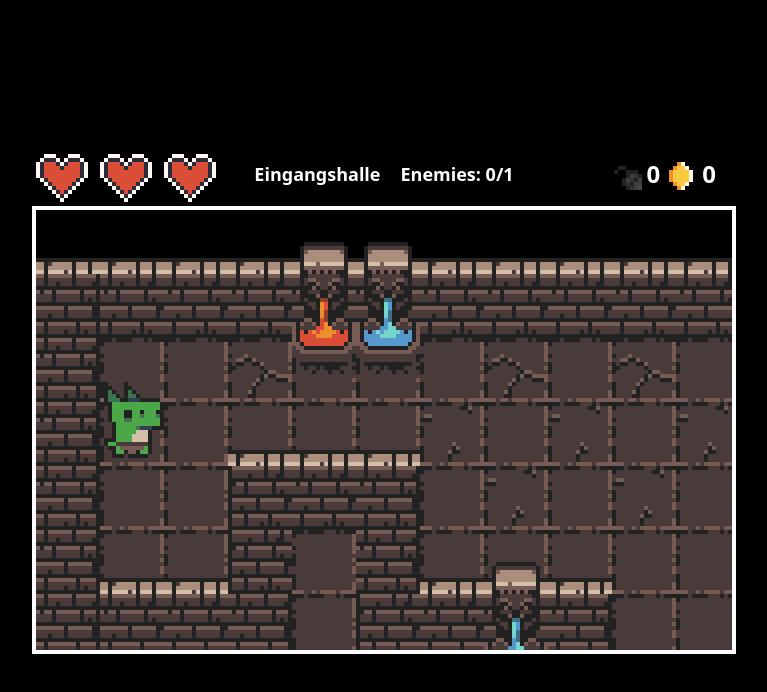
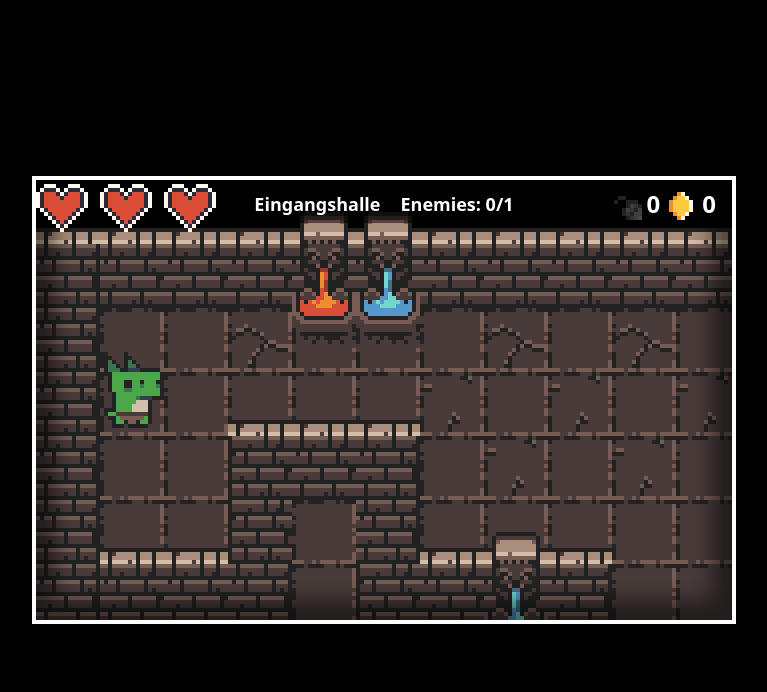
Before and after one commit to H-Schultz/hawk3, a Vue app: page /dungeon-crawler in a window 1280 px wide. Shown: the top 692 px of the page, without its empty margins (256-1023 px from the left). Built offline with nearby package versions, Linux system fonts and the light colour scheme.

Commit message:
Hawk3 DungeonCrawler weiter entwickelt

```diff
--- a/src/components/dungeon-crawler/Camera.vue
+++ b/src/components/dungeon-crawler/Camera.vue
@@ -90,6 +90,16 @@ defineExpose({ getRelativePosition });
     border: 4px solid #fff;
   }
 
+  .camera-viewport::after {
+    content: '';
+    display: flex;
+    position: absolute;
+    width: 100%;
+    height: 100%;
+    z-index: 400;
+    box-shadow: inset 0 0 20px 20px rgba(0, 0, 0, 0.5);
+  }
+
   .game-world {
     position: absolute;
     top: 0;
--- a/src/components/dungeon-crawler/DungeonCrawler.vue
+++ b/src/components/dungeon-crawler/DungeonCrawler.vue
@@ -1026,7 +1026,6 @@ watch(() => gameState.value, (newState) => {
     <main class="main-content">
       <div class="game-container">
         <GameUI :player="player" :current-map="currentMap" :defeated-enemies="defeatedEnemies" :enemies="enemies"></GameUI>
-        <Overlay :game-state="gameState" :player="player"></Overlay>
         <Camera
           v-if="dungeonMap"
           :player="player"
@@ -1076,6 +1075,7 @@ watch(() => gameState.value, (newState) => {
             </div>
           </template>
         </Camera>
+        <Overlay :game-state="gameState" :player="player"></Overlay>
       </div>
     </main>
   </div>
--- a/src/components/dungeon-crawler/GameUI.vue
+++ b/src/components/dungeon-crawler/GameUI.vue
@@ -78,11 +78,13 @@
 <style scoped>
 
 .game-ui {
-  position: relative;
-  z-index: 105;
+  position: absolute;
+  z-index: 500;
   padding: 10px;
   height: 60px;
-  background: #000;
+  width: 100%;
+  top: 0;
+  left: 0;
 }
 
 .hearts-container {
--- a/src/components/dungeon-crawler/Overlay.vue
+++ b/src/components/dungeon-crawler/Overlay.vue
@@ -36,17 +36,18 @@
 
 <style scoped>
 
-.game-over-overlay {
-  position: fixed;
+.game-over-overlay,
+.victory-overlay {
+  position: absolute;
   top: 0;
   left: 0;
-  right: 0;
-  bottom: 0;
-  background: rgba(0, 0, 0, 0.8);
+  width: 100%;
+  height: 100%;
+  background: rgba(0, 0, 0, 0.2);
   display: flex;
   justify-content: center;
   align-items: center;
-  z-index: 1000;
+  z-index: 500;
 }
 
 .game-over-content {
@@ -66,19 +67,6 @@
 .game-over-content p {
   font-size: 18px;
   margin: 10px 0;
-}
-
-.victory-overlay {
-  position: fixed;
-  top: 0;
-  left: 0;
-  right: 0;
-  bottom: 0;
-  background: rgba(0, 0, 0, 0.8);
-  display: flex;
-  justify-content: center;
-  align-items: center;
-  z-index: 1000;
 }
 
 .victory-content {
```
